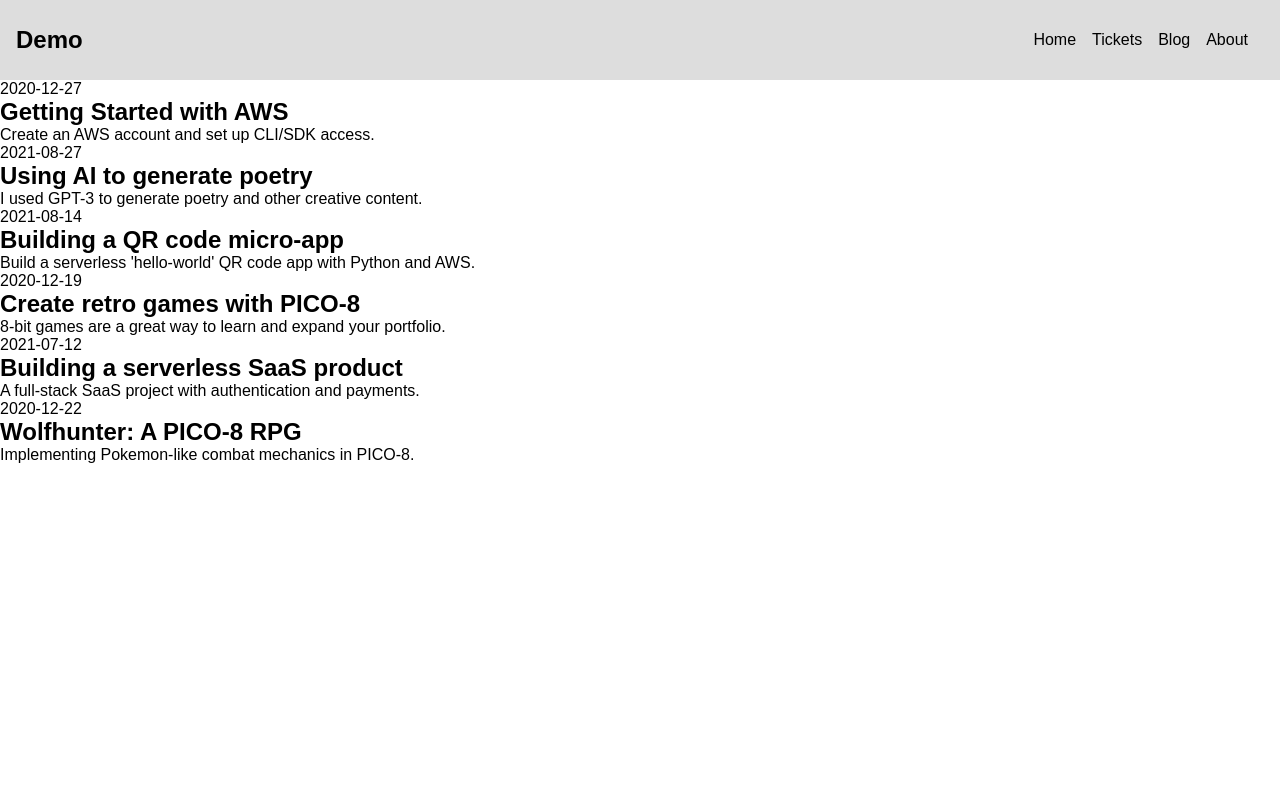
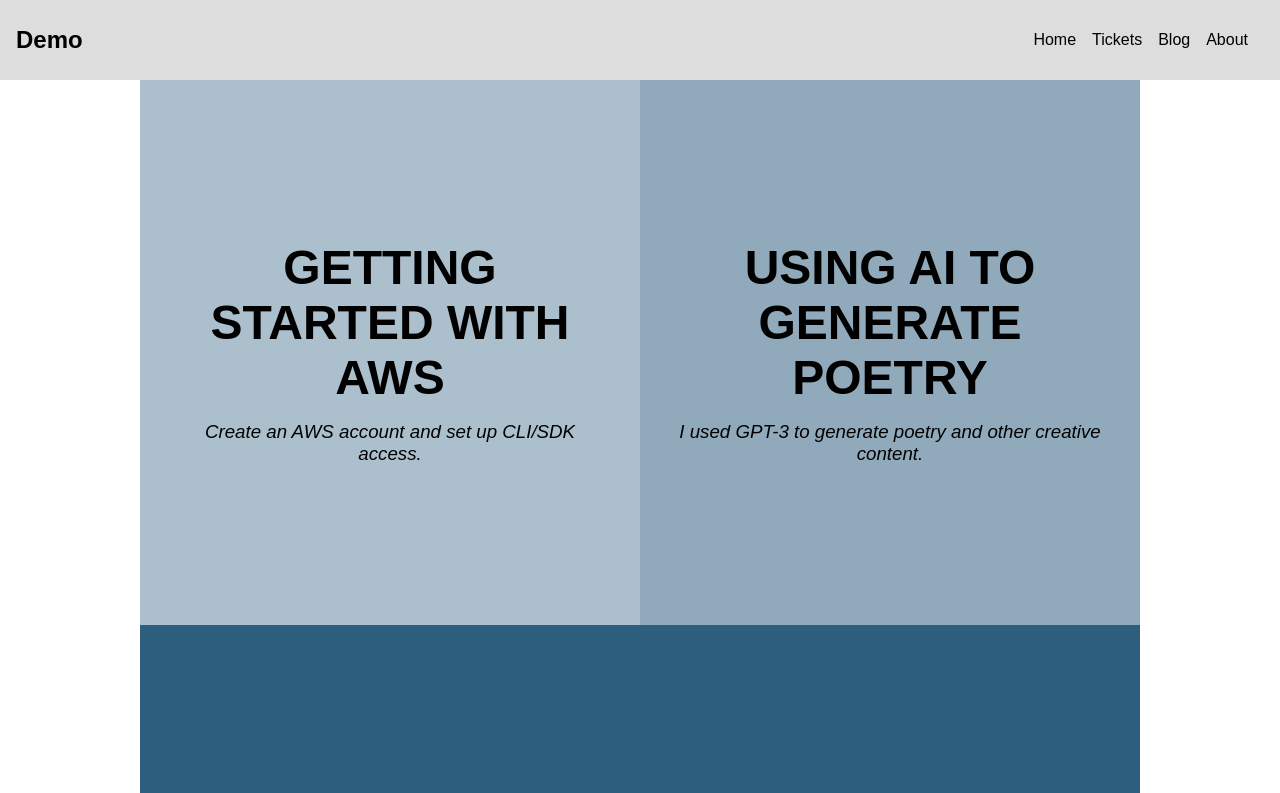
Before and after one commit to Amereyeu/next13, a Next.js app: page /blog in a window 1280 px wide. Shown: the top 793 px of the page. Built offline with nearby package versions, Linux system fonts and the light colour scheme; a web font is replaced by a local one.

Commit message:
next13 md

```diff
--- a/app/blog/page.jsx
+++ b/app/blog/page.jsx
@@ -7,7 +7,7 @@
     <PostPreview key={post.slug} {...post} />
   ));
 
-  return <div className="">{postPreviews}</div>;
+  return <div className="container">{postPreviews}</div>;
 }
 
 export default Blog;
--- a/app/styles.scss
+++ b/app/styles.scss
@@ -3,4 +3,5 @@
 @import "scss/base";
 @import "scss/page";
 @import "scss/navbar" ;
-@import "scss/article"
+@import "scss/article";
+@import "scss/posts"
--- a/components/PostPreview.jsx
+++ b/components/PostPreview.jsx
@@ -2,13 +2,11 @@
 
 const PostPreview = (props) => {
   return (
-    <div className="">
-      <p className="">{props.date}</p>
-
-      <Link href={`/blog/${props.slug}`}>
-        <h2 className="">{props.title}</h2>
-      </Link>
-      <p className="">{props.subtitle}</p>
+    <div className="item">
+      <h2 className="">
+        <Link href={`/blog/${props.slug}`}>{props.title}</Link>
+      </h2>
+      <h3 className="">{props.subtitle}</h3>
     </div>
   );
 };
--- a/scss/_base.scss
+++ b/scss/_base.scss
@@ -1,3 +1,8 @@
+/*********************************************
+ * base styles
+ *********************************************/
+
+
 * {
   box-sizing: border-box;
   padding: 0;
--- a/scss/_mixins.scss
+++ b/scss/_mixins.scss
@@ -1,3 +1,7 @@
+/*********************************************
+ * scss mixins
+ *********************************************/
+
 @mixin break($breakpoint...) {
   @if length($breakpoint) ==1 {
     @media (min-width: nth($breakpoint, 1)) {
@@ -9,3 +13,13 @@
     }
   }
 }
+
+@mixin arrowDown($color, $arrowWidth, $arrowHeight) {
+  content: "";
+  display: block;
+  width: 0;
+  height: 0;
+  border-top: $arrowHeight solid $color;
+  border-left: ($arrowWidth/2) solid transparent;
+  border-right: ($arrowWidth/2) solid transparent;
+}
--- a/scss/_navbar.scss
+++ b/scss/_navbar.scss
@@ -1,3 +1,8 @@
+/*********************************************
+ * navigation
+ *********************************************/
+
+
 nav {
   display: flex;
   justify-content: space-between;
--- /dev/null
+++ b/scss/_posts.scss
@@ -0,0 +1,82 @@
+/*********************************************
+ * blog overview page
+ *********************************************/
+
+.container {
+  display: flex;
+  flex-wrap: wrap;
+  justify-content: space-between;
+  max-width: 1000px;
+  margin: 0 auto;
+
+  .item {
+    position: relative;
+    overflow: hidden;
+    width: 100%;
+    display: grid;
+    place-items: center;
+    padding: 20vh 0;
+    $colors: #acbfcc, #91aabb, #2d5e7e;
+    @for $i from 1 through 3 {
+      &:nth-child(#{$i}n) {
+        background: nth($colors, $i);
+      }
+    }
+
+    @include break($medium) {
+      width: 50%;
+    }
+
+    &:nth-child(3n) {
+      width: 100%;
+
+      h2 {
+        a {
+          color: #fff;
+        }
+      }
+    }
+
+    h2 {
+      text-transform: uppercase;
+      text-align: center;
+      padding: 0 2rem;
+
+      a {
+        font-family: $heading;
+        font-size: 3rem;
+        text-decoration: none;
+        color: #000;
+      }
+    }
+
+    &::after {
+      @include arrowDown($color-orange, 4rem, 2rem);
+      position: absolute;
+      top: -80px;
+      left: calc( 50% - 32px );
+      transition: all 0.3s ease-in;
+      transform: translateY(100%);
+    }
+
+    &:hover {
+      &::after {
+        top: 0;
+        transform: translateY(0%);
+      }
+    }
+
+    h3 {
+      padding: 1rem 2rem 0;
+      text-align: center;
+      font-style: italic;
+      font-weight: 300;
+    }
+  }
+}
+
+.noposts {
+  display: grid;
+  place-content: center;
+  height: 100vh;
+}
--- a/scss/_variables.scss
+++ b/scss/_variables.scss
@@ -1,3 +1,8 @@
+/*********************************************
+ * scss variables
+ *********************************************/
+
+
 @import url("https://fonts.googleapis.com/css2?family=Big+Shoulders+Text:wght@600&Poppins:wght@300;400;500;600;700;800;900&display=swap");
 
 $color-primary: #000;
```
